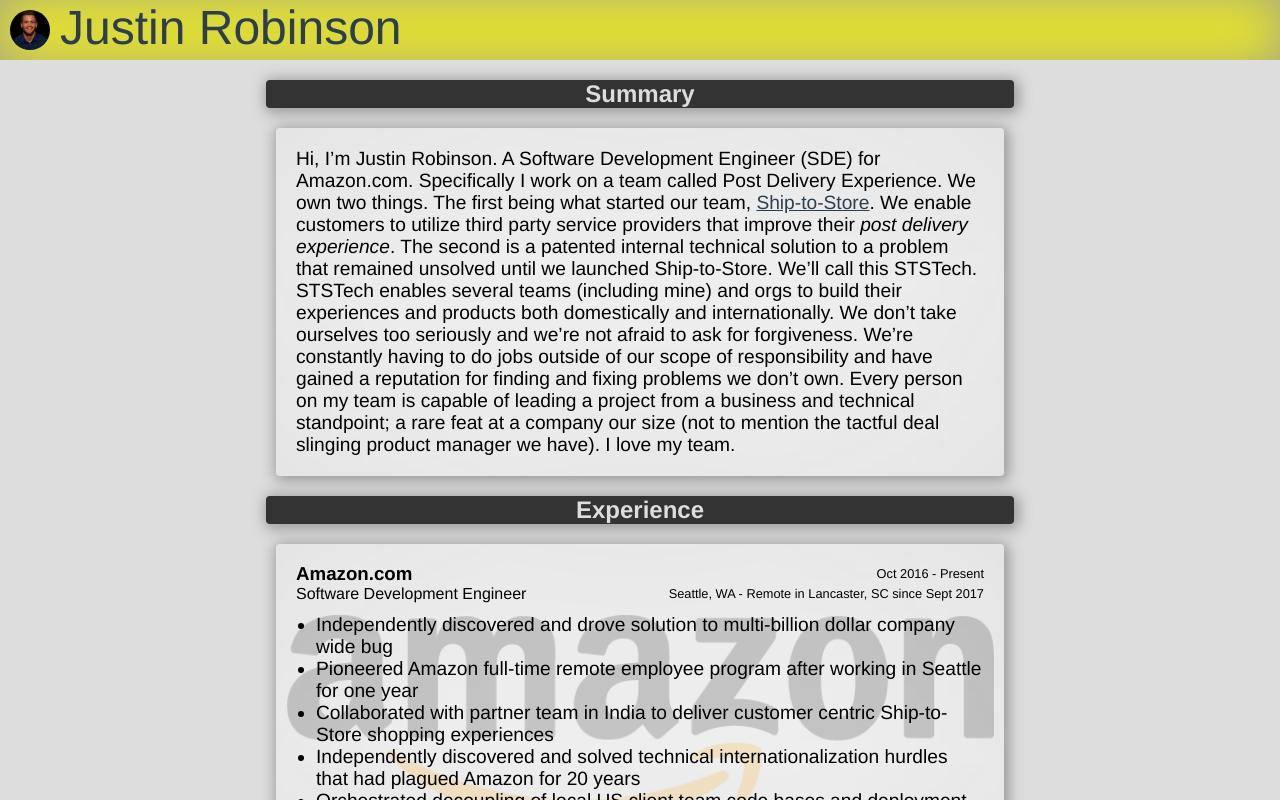
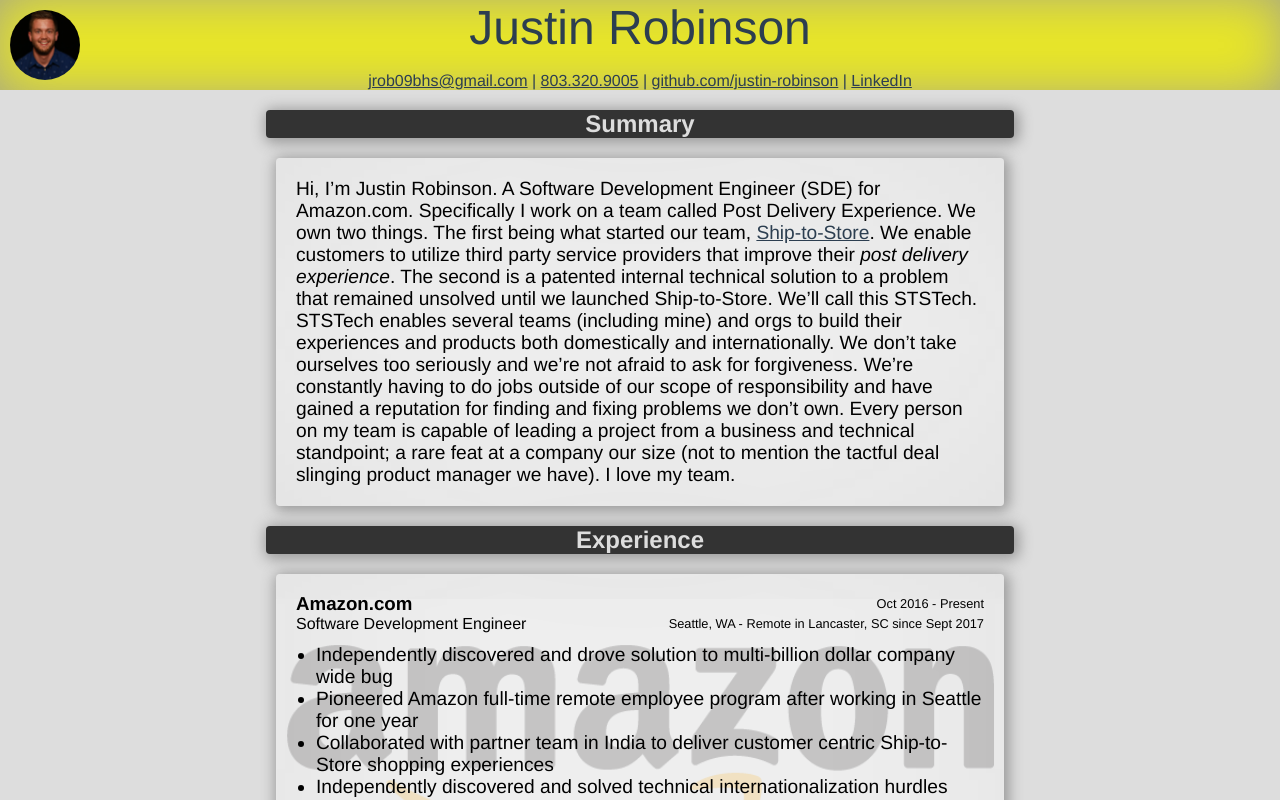
Before and after one commit to justin-robinson/jor.pw, a Vue app: page / in a window 1280 px wide. Shown: the top 800 px of the page. Built offline with nearby package versions, Linux system fonts and the light colour scheme.

Commit message:
sticky card section header on scroll

```diff
--- a/src/App.vue
+++ b/src/App.vue
@@ -1,7 +1,7 @@
 <template>
   <div id="app">
-    <Nav/>
-    <div class="grid">
+    <Nav v-bind:scrollPosition="scrollTop"/>
+    <div class="grid" ref="grid" v-on:scroll="onScroll">
       <div class="item">
         <Home/>
       </div>
@@ -20,6 +20,11 @@
     },
   })
   export default class App extends Vue {
+    private scrollTop = 0;
+
+    private onScroll() {
+      this.scrollTop = (this.$refs.grid as HTMLDivElement).scrollTop;
+    }
   }
 </script>
 
@@ -40,7 +45,11 @@
   }
 
   .grid {
+    height: 100%;
+    width: 100%;
+    position: fixed;
     display: grid;
+    overflow-y: scroll;
     grid-template-columns: 1fr [resume] minmax(auto, $tablet-width) 1fr;
     @media #{$phone} {
       grid-template-columns: 1fr [resume] minmax(auto, $phone-width) 1fr;
--- a/src/components/CardSection.vue
+++ b/src/components/CardSection.vue
@@ -1,5 +1,5 @@
 <template>
-  <div id="card-section">
+  <div class="card-section">
     <h2 class="header">{{ name }}</h2>
     <slot></slot>
   </div>
@@ -28,6 +28,10 @@
     box-shadow: 2px 2px 14px 3px #999;
     font-size: 1.5em;
     margin: $margin $side-margin;
+    position: sticky;
+    top: 10px;
+    z-index: z(grid, card-section-header);
+
   }
 
 </style>
--- a/src/components/Nav.vue
+++ b/src/components/Nav.vue
@@ -14,7 +14,7 @@
 </template>
 
 <script lang="ts">
-  import {Component, Prop, Vue} from 'vue-property-decorator';
+  import {Component, Prop, Vue, Watch} from 'vue-property-decorator';
 
   @Component
   export default class Nav extends Vue {
@@ -25,6 +25,20 @@
       headshotImageName: '',
       links: [],
     };
+
+    @Prop() private scrollPosition!: number;
+
+    @Watch('scrollPosition')
+    private onScrollPositionChanged(scrollPosition: number) {
+      if (scrollPosition > this.scrollYThreshold) {
+        this.hasShrunken = true;
+        this.$el.classList.add('shrink');
+        this.$el.classList.remove('expand');
+      } else if (this.hasShrunken && scrollPosition < this.scrollYThreshold / 2 ) {
+        this.$el.classList.remove('shrink');
+        this.$el.classList.add('expand');
+      }
+    }
 
     private headshotImageUrl(imageName: string) {
       try {
@@ -38,28 +52,10 @@
       return Object.keys(this.nav.links).length - 1;
     }
 
-    private onScroll() {
-      if (window.scrollY > this.scrollYThreshold) {
-        this.hasShrunken = true;
-        this.$el.classList.add('shrink');
-        this.$el.classList.remove('expand');
-      } else if (this.hasShrunken && window.scrollY < this.scrollYThreshold / 2 ) {
-        this.$el.classList.remove('shrink');
-        this.$el.classList.add('expand');
-      }
-    }
-
     private beforeMount() {
       fetch('/api/nav.json')
         .then((response) => response.json())
-        .then((nav) => this.nav = nav)
-        .then(() => {
-          window.addEventListener('scroll', this.onScroll);
-        });
-    }
-
-    private beforeDestroy() {
-      window.removeEventListener('scroll', this.onScroll);
+        .then((nav) => this.nav = nav);
     }
   }
 </script>
--- a/src/scss/_variables.scss
+++ b/src/scss/_variables.scss
@@ -11,6 +11,7 @@
     background:(),
     details:(),
     header:(),
+    card-section-header:()
   ),
   nav: (),
 );
```
